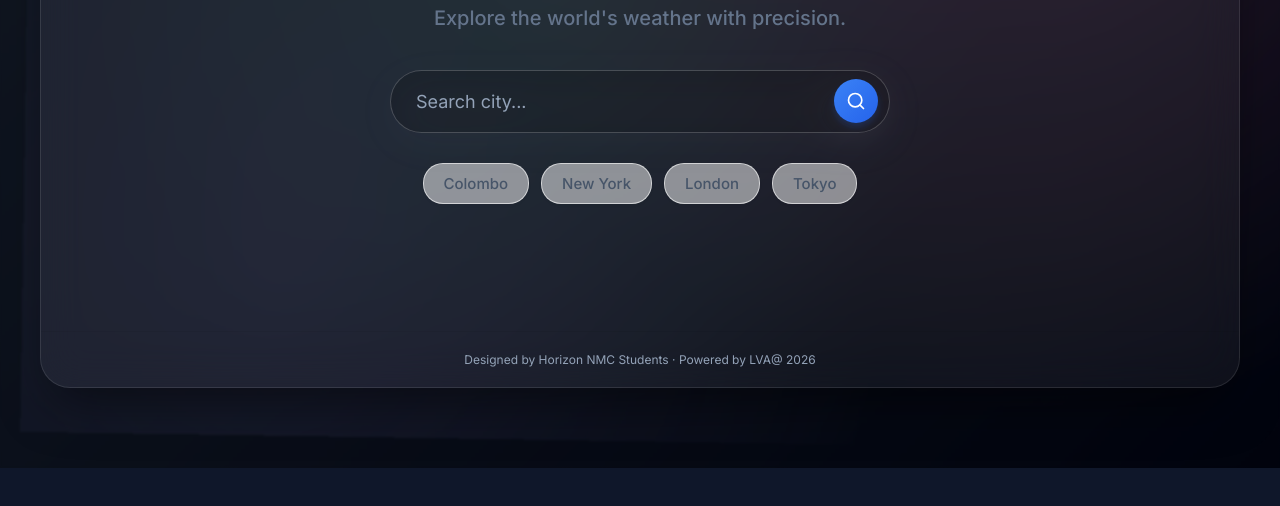
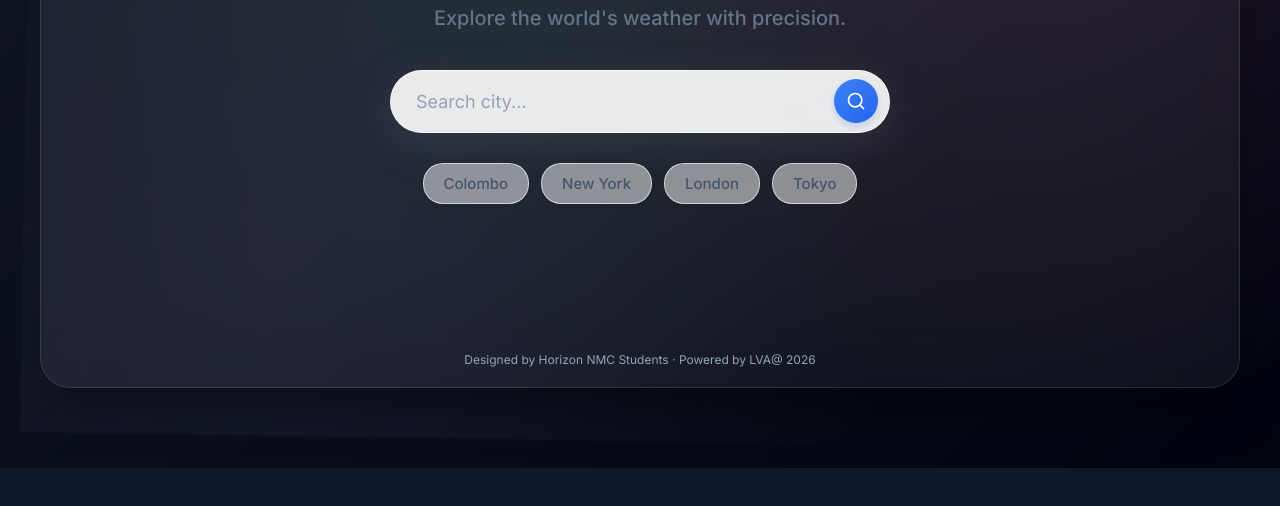
Before and after one commit to lakshitha320/Weather_Dash, a website: page index.html in a window 1280 px wide. Shown: the part 332-838 px from the top of the page. Drawn offline with Linux system fonts and the light colour scheme.

Commit message:
deploy: ffae771e989f22c15e749e8aa470ea94595074e8

```diff
--- a/style.css
+++ b/style.css
@@ -196,9 +196,9 @@
   padding: 20px 25px;
   padding-right: 60px;
   border-radius: 50px;
-  border: 1px solid rgba(255, 255, 255, 0.2);
-  background: rgba(0, 0, 0, 0.2);
-  color: white;
+  border: 1px solid rgba(255, 255, 255, 0.8);
+  background: rgba(255, 255, 255, 0.9);
+  color: #000000;
   font-size: 18px;
   outline: none;
   transition: all 0.3s ease;
```
